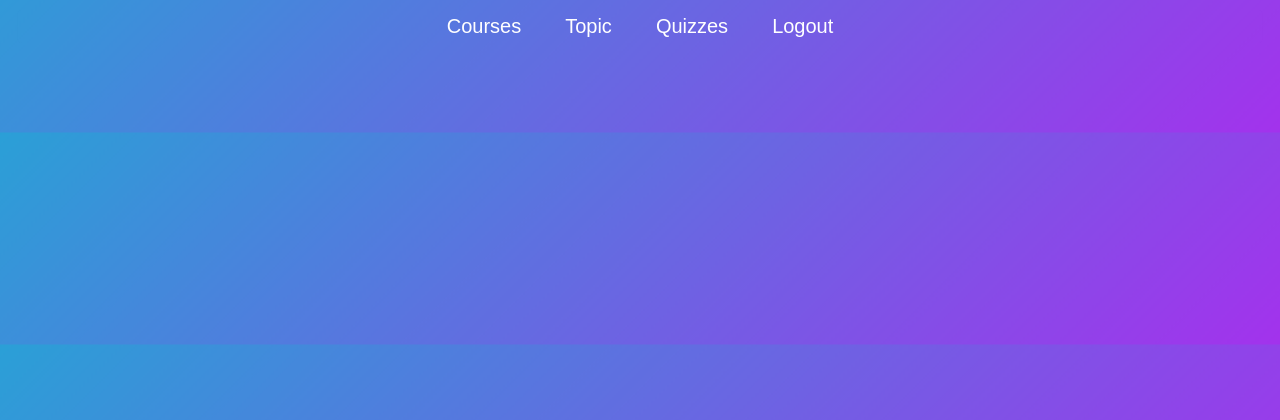
After one commit to ShreySumariya07/QuizApp, a Django app: template templates/teacher_navbar_dashboard.html in a window 1280 px wide. The commit adds this page. Shown: the top 420 px of the page. Run offline with Django 3.2, Linux system fonts and the light colour scheme; the template is opened without the code that fills it, so the values that code supplies are empty.

Commit message:
changes updated

```diff
--- a/Account/urls.py
+++ b/Account/urls.py
@@ -4,8 +4,8 @@ from django.urls import path,include
 
 urlpatterns = [
     path("", views.login, name="login"),
-    path("login_confirm/", views.login_confirm, name="login_confirm"),
-    path("register_confirm/", views.register_confirm, name="register_confirm"),
+    path("login_confirm", views.login_confirm, name="login_confirm"),
+    path("register_confirm", views.register_confirm, name="register_confirm"),
 
     #path("login_as_student/",views.login_as_student,name="student_login"),
     #path("login_as_teacher/",views.login_as_teacher,name="teacher_login"),
--- /dev/null
+++ b/static/css/navbar_dashboard.css
@@ -0,0 +1,44 @@
+body{
+	background: linear-gradient(-45deg,#e73c7e,#b224ef, #23a6d5, #7579ff);
+	background-size: 400% 400%;
+    animation: gradient 4s ease infinite;
+}
+#navbar{
+	mask-image: linear-gradient(90deg, rgba(255, 255, 255, 0) 0%, #ffffff 25%, #ffffff 75%, rgba(255, 255, 255, 0) 100%);
+}
+#navbar ul{
+	/*background: linear-gradient(-45deg,#e73c7e,#b224ef, #23a6d5, #7579ff);*/
+	box-shadow: 0 0 25px rgba(0, 0, 0, 0.1), 0 0 1px rgba(255, 255, 255, 0.6);
+	margin: 10px;
+    border-radius: 5px;
+    text-align: center;
+    list-style-type: none;
+    padding: 5px;
+}
+#navbar ul li{
+	display: inline;
+}
+#navbar ul li a{
+	text-decoration: none;
+	font-family: Arial;
+	padding: 0.2em 1em;
+	color: #fff;
+	/*background-color: #000;*/
+	font-size: 20px;
+	margin-top: 10px;
+}
+#navbar ul li a:hover{
+	color: black;
+	background-color: lightgrey;
+}
+@keyframes gradient {
+	0% {
+		background-position: 0% 50%;
+	}
+	50% {
+		background-position: 100% 50%;
+	}
+	100% {
+		background-position: 0% 50%;
+	}
+}
--- a/templates/homepage.html
+++ b/templates/homepage.html
@@ -17,7 +17,7 @@
 			<ul>
 				<li><a href="#main">Home</a></li>
 				<li><a href="#main">About Us</a></li>
-				<li><a href="Account/">Login</a></li>
+				<li><a href="Account">Login</a></li>
 
 				<!--<label for="Login">Login</label>
 				<select name="Login" id="Login">
--- /dev/null
+++ b/templates/teacher_navbar_dashboard.html
@@ -0,0 +1,19 @@
+{% load static %}
+<!DOCTYPE html>
+<html>
+<head>
+	<title></title>
+	<link rel="stylesheet" type="text/css" href="{% static 'css/navbar_dashboard.css' %}">
+</head>
+<body>
+	<nav id="navbar">
+		<ul>
+			<li><a href="">Courses</a></li>
+			<li><a href="">Topic</a></li>
+			<li><a href="">Quizzes</a></li>
+			<li><a href="">Logout</a></li>
+		</ul>
+	</nav>
+
+</body>
+</html>
```
Also changed, not shown: Account/views.py (+16 -5 lines), templates/student_navbar_dashboard.html (added, +17 -0 lines).
